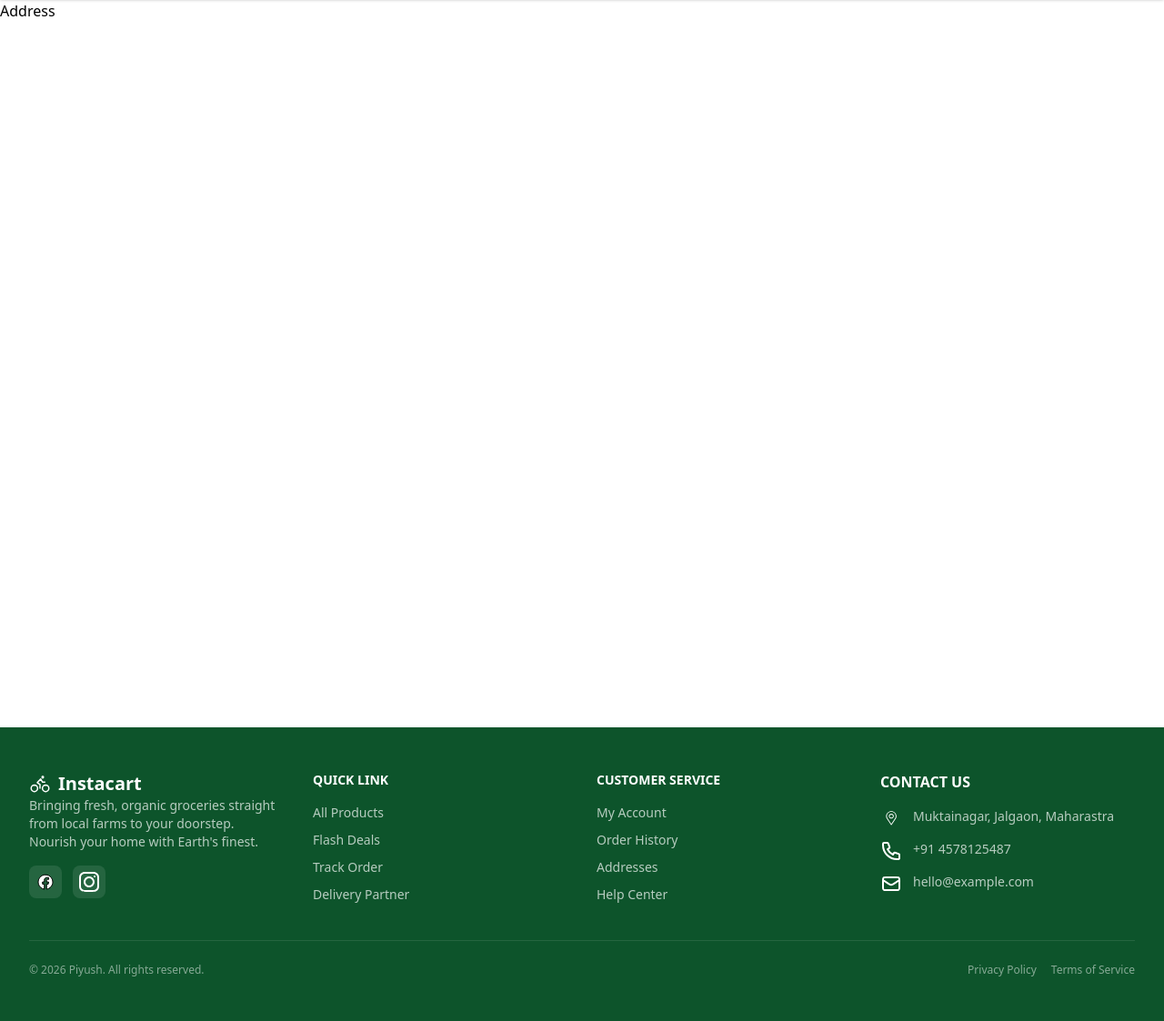
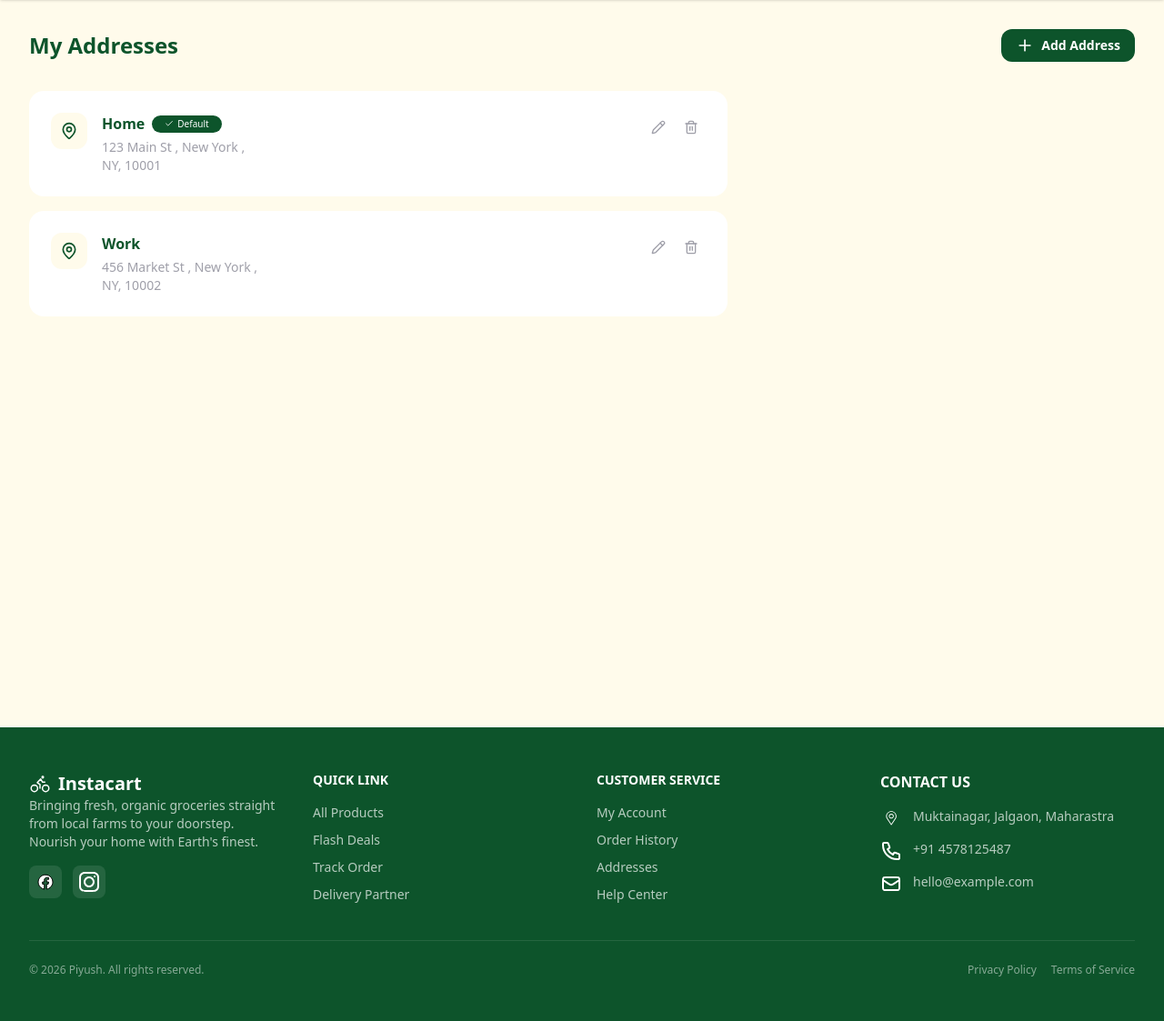
Before and after one commit to piyush202003/Food-Delivery, a Django app: page /addresses/ in a window 1280 px wide. Shown: the part 100-1223 px from the top of the page at 91% size. Run offline with Django 5.2, Linux system fonts and the light colour scheme; some libraries are stand-ins or nearby versions.

Commit message:
started address page

```diff
--- a/FeaturesApp/dummyData.py
+++ b/FeaturesApp/dummyData.py
@@ -504,3 +504,9 @@ def statusColors():
         'Delivered': "bg-green-100 text-green-700",
         'Cancelled': "bg-red-100 text-red-700",
     }
+
+def dummyAddressData():
+    return [
+        { 'label': "Home", 'address': "123 Main St ", 'city': "New York ", 'state': "NY", 'zip': "10001", 'isDefault': True, 'lat': 40.7128, 'lng': -74.006, 'id': "69d3652df9a340288f1a0f8c" },
+        { 'label': "Work", 'address': "456 Market St ", 'city': "New York ", 'state': "NY", 'zip': "10002", 'isDefault': False, 'lat': 40.7128, 'lng': -74.006, 'id': "69d3652df9a340288f1a0f8d" },
+    ]
--- a/FeaturesApp/urls.py
+++ b/FeaturesApp/urls.py
@@ -11,6 +11,7 @@ urlpatterns = [
     path("orders/", MyOrders, name="MyOrders"),
     path("orders/<str:odid>/", OrderTracking, name = "OrderTracking"),
     path("addresses/", Addresses, name = "Addresses"),
+    path('addresses/<str:addid>/', AddressDelete, name='AddressDelete'),
     path("cart/add/<str:product_id>/", add_to_cart, name="AddToCart"),
     path("cart/remove/<str:product_id>/", remove_from_cart, name="RemoveFromCart"),
     path("cart/update/<str:product_id>/", update_cart, name="UpdateCart"),
--- a/FeaturesApp/views.py
+++ b/FeaturesApp/views.py
@@ -2,7 +2,7 @@ from django.shortcuts import render, redirect, get_object_or_404
 from django.core.paginator import Paginator
 from django.contrib import messages
 
-from .dummyData import dummyProducts, dummyCategoriesData, generate_dummy_reviews, get_rating_breakdown, dummyDashboardOrdersData, statusColors
+from .dummyData import dummyProducts, dummyCategoriesData, generate_dummy_reviews, get_rating_breakdown, dummyDashboardOrdersData, statusColors, dummyAddressData
 from .models import Product
 
 # Create your views here.
@@ -353,4 +353,19 @@ def update_driver_location(request, odid):
     return JsonResponse({"status": "invalid_method"}, status=405)
 
 def Addresses(request):
-    return render(request, "Addresses.html")
+    context = {
+        'addresses': dummyAddressData(),
+    }
+    return render(request, "Addresses.html", context=context)
+
+def AddressDelete(request, addid):
+    addresses = dummyAddressData()
+
+    # Address.objects.filter(id=addid).delete()
+    for address in addresses:
+        if address['id'] == addid:
+            del address['id']
+            break
+    print(addresses)
+
+    return redirect(request.META.get("HTTP_REFERER", "Addresses"))
--- a/theme/static/css/dist/styles.css
+++ b/theme/static/css/dist/styles.css
@@ -13,6 +13,7 @@
     --color-red-200: oklch(88.5% 0.062 18.334);
     --color-red-400: oklch(70.4% 0.191 22.216);
     --color-red-500: oklch(63.7% 0.237 25.331);
+    --color-red-600: oklch(57.7% 0.245 27.325);
     --color-red-700: oklch(50.5% 0.213 27.518);
     --color-red-800: oklch(44.4% 0.177 26.899);
     --color-orange-50: oklch(98% 0.016 73.684);
@@ -69,8 +70,10 @@
     --spacing: 0.25rem;
     --container-sm: 24rem;
     --container-md: 28rem;
+    --container-lg: 32rem;
     --container-xl: 36rem;
     --container-2xl: 42rem;
+    --container-3xl: 48rem;
     --container-4xl: 56rem;
     --container-6xl: 72rem;
     --container-7xl: 80rem;
@@ -115,6 +118,7 @@
     --animate-slide-in-right: slide-in-right 0.3s ease-out;
     --animate-slide-in-up: slide-in-up 0.3s ease-out;
     --animate-slide-out-right: slide-out-right 0.3s ease-in;
+    --animate-fade-in: fade-in 0.3s ease-in-out;
   }
 }
 @layer base {
@@ -350,6 +354,24 @@
   .col-span-full {
     grid-column: 1 / -1;
   }
+  .container {
+    width: 100%;
+    @media (width >= 40rem) {
+      max-width: 40rem;
+    }
+    @media (width >= 48rem) {
+      max-width: 48rem;
+    }
+    @media (width >= 64rem) {
+      max-width: 64rem;
+    }
+    @media (width >= 80rem) {
+      max-width: 80rem;
+    }
+    @media (width >= 96rem) {
+      max-width: 96rem;
+    }
+  }
   .mx-auto {
     margin-inline: auto;
   }
@@ -446,6 +468,10 @@
   .aspect-square {
     aspect-ratio: 1 / 1;
   }
+  .size-2\.5 {
+    width: calc(var(--spacing) * 2.5);
+    height: calc(var(--spacing) * 2.5);
+  }
   .size-3\.5 {
     width: calc(var(--spacing) * 3.5);
     height: calc(var(--spacing) * 3.5);
@@ -562,6 +588,9 @@
   .max-w-2xl {
     max-width: var(--container-2xl);
   }
+  .max-w-3xl {
+    max-width: var(--container-3xl);
+  }
   .max-w-4xl {
     max-width: var(--container-4xl);
   }
@@ -576,6 +605,9 @@
   }
   .max-w-\[200px\] {
     max-width: 200px;
+  }
+  .max-w-lg {
+    max-width: var(--container-lg);
   }
   .max-w-md {
     max-width: var(--container-md);
@@ -604,6 +636,9 @@
   }
   .rotate-180 {
     rotate: 180deg;
+  }
+  .animate-fade-in {
+    animation: var(--animate-fade-in);
   }
   .animate-slide-in-right {
     animation: var(--animate-slide-in-right);
@@ -1061,6 +1096,9 @@
   .px-3 {
     padding-inline: calc(var(--spacing) * 3);
   }
+  .px-3\.5 {
+    padding-inline: calc(var(--spacing) * 3.5);
+  }
   .px-4 {
     padding-inline: calc(var(--spacing) * 4);
   }
@@ -1674,6 +1712,13 @@
     &:hover {
       @media (hover: hover) {
         color: var(--color-red-400);
+      }
+    }
+  }
+  .hover\:text-red-600 {
+    &:hover {
+      @media (hover: hover) {
+        color: var(--color-red-600);
       }
     }
   }
@@ -2459,6 +2504,14 @@
   to {
     opacity: 0;
     transform: translateX(100%);
+  }
+}
+@keyframes fade-in {
+  from {
+    opacity: 0;
+  }
+  to {
+    opacity: 1;
   }
 }
 @layer properties {
--- a/theme/templates/Addresses.html
+++ b/theme/templates/Addresses.html
@@ -1,6 +1,52 @@
 {% extends 'AppLayout.html' %}
 {% block title %}InstaCart Address Page{% endblock %}
+{% load static %}
 
 {% block content %}
-    Address
+    <div class="min-h-screen bg-amber-50">
+        <div class="max-w-7xl mx-auto px-4 sm:px-6 lg:px-8 py-8">
+            <!-- Page Header -->
+            <div class="flex items-center justify-between mb-8">
+                <h1 class="text-2xl font-semibold text-green-900">My Addresses</h1>
+                <button id="addAddress-form-btn" class="px-4 py-2 bg-green-900 text-white text-sm font-semibold rounded-xl hover:bg-green-600 transition-colors flex items-center gap-2">
+                    <i data-lucide="plus" class="size-5"></i>
+                    Add Address
+                </button>
+            </div>
+
+            <!-- Form Model -->
+            {% include 'components/AddressForm.html' %}
+
+            <!-- Address List -->
+            <div class="space-y-4">
+
+                {% for add in addresses %}
+                    {% include 'components/AddressCard.html' with address=add %}
+                {% empty %}
+                    <div class="text-center py-16">
+                        <i data-lucide="map-pin" class="size-16 text-zinc-400 mx-auto mb-4"></i>
+                        <h2 class="text-lg font-semibold text-green-900 mb-2">No addresses saved</h2>
+                        <p class="text-sm text-zinc-400">Add an address for faster checkout</p>
+                    </div>
+                {% endfor %}
+
+            </div>
+
+        </div>
+    </div>
+
+    <script>
+
+        const addAddressFormBtn = document.getElementById('addAddress-form-btn');
+        const addressForm = document.getElementById('address-form');
+
+        if (addAddressFormBtn && addressForm) {
+            addAddressFormBtn.addEventListener('click', () => {
+                addressForm.classList.remove('hidden');
+                sessionStorage.setItem('showAddressForm','true');
+            });
+
+        }
+    </script>
+
 {% endblock content %}
--- /dev/null
+++ b/theme/templates/components/AddressCard.html
@@ -0,0 +1,40 @@
+{% load static %}
+
+<section class="max-w-3xl bg-white rounded-2xl p-6 flex items-start justify-between">
+    <!-- Left -->
+    <div class="flex gap-4">
+        <div class="size-10 rounded-xl bg-amber-50 flex items-center justify-center shrink-0">
+            <i data-lucide="map-pin" class="size-5 text-green-900"></i>
+        </div>
+        <div>
+            <div class="flex items-center gap-2 mb-1">
+                <p class="text0sm font-semibold text-green-900">{{ address.label }}</p>
+
+                {% if address.isDefault %}
+                    <span class="flex items-center justify-center gap-1 px-3.5 py-0.5 text-[10px] font-medium bg-green-900 text-white rounded-full">
+                        <i data-lucide="check" class="size-2.5"></i>
+                        Default
+                    </span>
+                {% endif %}
+
+            </div>
+            <p class="text-sm text-zinc-400">
+                {{ address.address }}, {{ address.city }},
+                <br>
+                {{ address.state }}, {{ address.zip }}
+            </p>
+        </div>
+    </div>
+
+    <!-- Right - action button -->
+    <div class="flex items-center gap-1">
+        <button class="p-2 text-zinc-400 hover:text-green-900 hover:bg-amber-200 rounded-lg transition-colors">
+            <i data-lucide="pencil" class="size-4"></i>
+        </button>
+        <a href="{% url 'AddressDelete' address.id %}">
+            <button class="p-2 text-zinc-400 hover:text-red-600 hover:bg-red-50 rounded-lg transition-colors">
+                <i data-lucide="trash-2" class="size-4"></i>
+            </button>
+        </a>
+    </div>
+</section>
--- /dev/null
+++ b/theme/templates/components/AddressForm.html
@@ -0,0 +1,44 @@
+{% load static %}
+
+<section class="hidden" id="address-form">
+    <!-- Overlay -->
+    <div class="fixed inset-0 bg-black/40 z-50"/>
+
+    <!-- form container -->
+    <div class="insert-0 z-50 flex items-center justify-center p-4">
+        <form class="bg-white rounded-2xl p-6 w-full max-w-lg animate-fade-in">
+            <!-- Form header -->
+            <div class="flex items-center justify-between mb-5">
+                <h2 class="text-lg font-semibold text-green-900">
+                    {% if editingId %}
+                        Edit Address
+                    {% else %}
+                        Add New Address
+                    {% endif %}
+                </h2>
+                <button id="cl-address-form-btn" class="p-2 hover:bg-amber-200 rounded-lg">
+                    <i data-lucide="x" class="size-5"></i>
+                </button>
+            </div>
+        </form>
+    </div>
+</section>
+
+<script>
+    const addressForm2 = document.getElementById('address-form');
+
+
+    const clAddressFormBtn = document.getElementById('cl-address-form-btn');
+    if(clAddressFormBtn){
+        clAddressFormBtn.addEventListener('click',()=>{
+            addressForm2.classList.add('hidden');
+            sessionStorage.removeItem('showAddressForm');
+        })
+    }
+
+    if (sessionStorage.getItem("showAddressForm") === "true") {
+
+        addressForm2.classList.remove("hidden");
+        // cartSidebarRight.classList.add('animate-slide-in-right');
+    }
+</script>
```
Also changed, not shown: theme/static_src/src/animations.css (+12 -0 lines).
